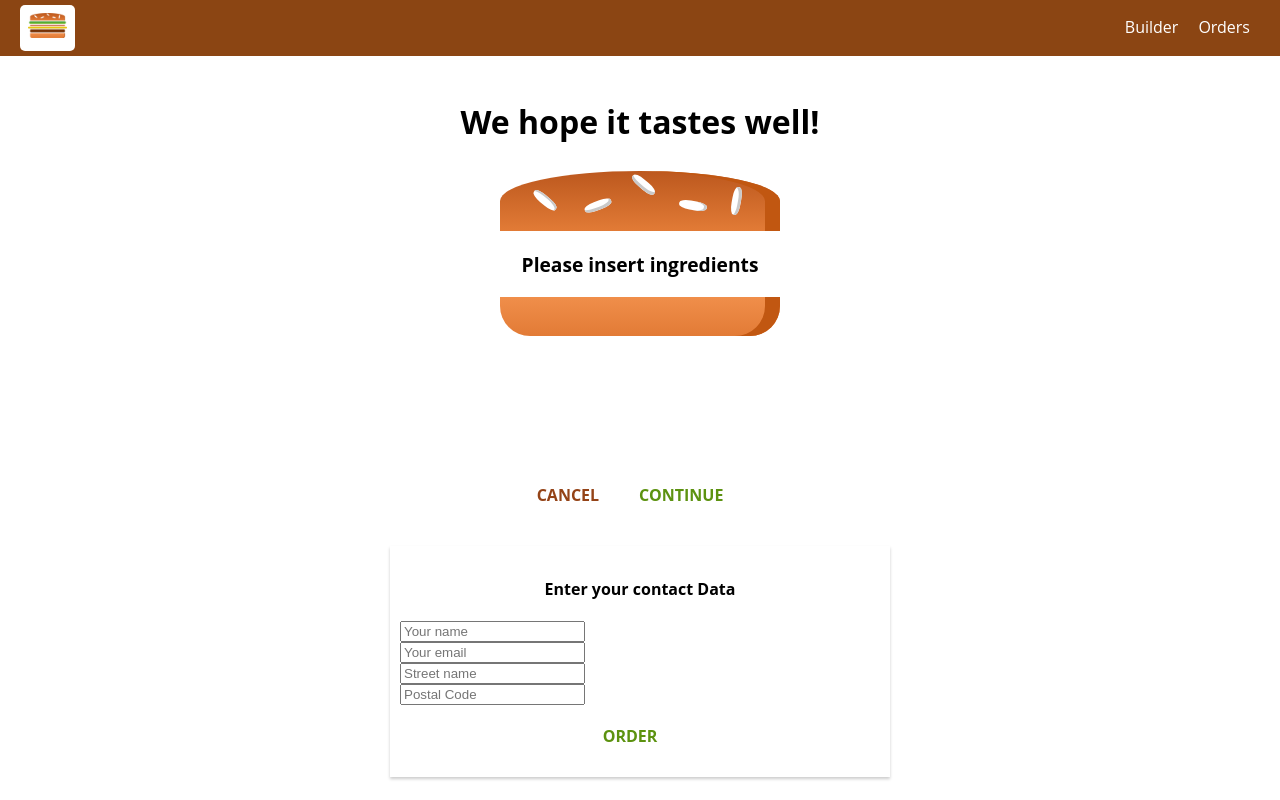
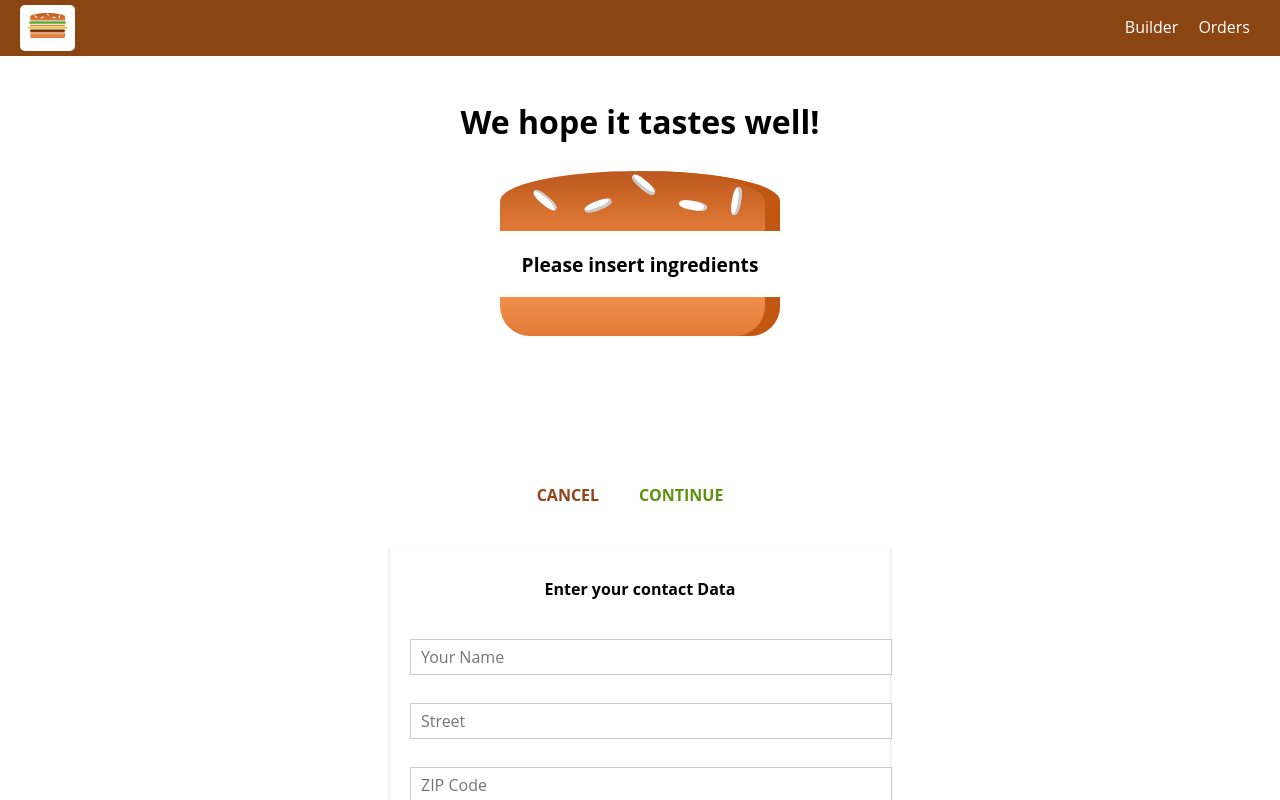
Before and after one commit to samon03/BurgerBuilder-React, a React (Create React App) app: page /checkout in a window 1280 px wide. Both pictures are taken after a click on the button "CONTINUE". Shown: the top 800 px of the page. Built offline with nearby package versions, Linux system fonts and the light colour scheme.

Commit message:
validation

```diff
--- /dev/null
+++ b/src/components/UI/Input/Input.js
@@ -0,0 +1,47 @@
+import React from 'react';
+import classes from './Input.module.css';
+
+const input = (props) => {
+
+    let inputElement = null;
+
+    switch (props.elementType) {
+        case ('input'):
+            inputElement = <input className={classes.InputElement}
+            {...props.elementConfig} value={props.value}
+            onChange={props.changed}/>
+            break;
+        case ('textarea'):
+            inputElement = <textarea className={classes.InputElement}
+            {...props.elementConfig} value={props.value}
+            onChange={props.changed}/>
+            break;
+        case ('select'):
+            inputElement = (
+                <select
+                    className={classes.InputElement}
+                    value={props.value}
+                    onChange={props.changed}>
+                    {props.elementConfig.options.map(option => (
+                        <option key={option.value} value={option.value}>
+                            {option.displayValue}
+                        </option>
+                    ))}
+                </select>
+            );
+            break;
+        default:
+            inputElement = <input className={classes.InputElement}
+            {...props.elementConfig} value={props.value}
+            onChange={props.changed}/>
+            break;
+    }
+    return(
+        <div className={classes.Input}>
+            <label className={classes.Label}>{props.label}</label>
+            {inputElement}
+        </div>
+    )
+}
+
+export default input;
--- /dev/null
+++ b/src/components/UI/Input/Input.module.css
@@ -0,0 +1,26 @@
+.Input {
+    width: 100%;
+    padding: 10px;
+    box-sizing: border-box;
+}
+
+.Label {
+    font-weight: bold;
+    display: block;
+    margin-bottom: 8px;
+}
+
+.InputElement {
+    outline: none;
+    border: 1px solid #ccc;
+    background-color: white;
+    font: inherit;
+    padding: 6px 10px;
+    display: block;
+    width: 100%;
+}
+
+.InputElement:focus {
+    outline: none;
+    background-color: #ccc;
+}
--- a/src/containers/Checkout/ContactData/ContactData.js
+++ b/src/containers/Checkout/ContactData/ContactData.js
@@ -3,14 +3,84 @@
 import Button from './../../../components/UI/Button/Button';
 import axios from '../../../axios-order';
 import Spinner from '../../../components/UI/Spinner/Spinner'
+import Input from '../../../components/UI/Input/Input';
+
 
 class ContactData extends Component {
     state = {
-        name: '',
-        email: '',
-        address: {
-            street: '',
-            postalCode: ''
+        orderForm: {
+            name: {
+                elementType: 'input',
+                elementConfig: {
+                    type: 'text',
+                    placeholder: 'Your Name'
+                },
+                value: '',
+                validation: {
+                    required: true
+                },
+                valid: false
+            },
+            street: {
+                elementType: 'input',
+                elementConfig: {
+                    type: 'text',
+                    placeholder: 'Street'
+                },
+                value: '',
+                validation: {
+                    required: true
+                },
+                valid: false
+            },
+            zipCode: {
+                elementType: 'input',
+                elementConfig: {
+                    type: 'text',
+                    placeholder: 'ZIP Code'
+                },
+                value: '',
+                validation: {
+                    required: true,
+                    minLength: 5,
+                    maxLength: 5
+                },
+                valid: false
+            },
+            country: {
+                elementType: 'input',
+                elementConfig: {
+                    type: 'text',
+                    placeholder: 'Country'
+                },
+                value: '',
+                validation: {
+                    required: true
+                },
+                valid: false
+            },
+            email: {
+                elementType: 'input',
+                elementConfig: {
+                    type: 'email',
+                    placeholder: 'Your E-Mail'
+                },
+                value: '',
+                validation: {
+                    required: true
+                },
+                valid: false
+            },
+            deliveryMethod: {
+                elementType: 'select',
+                elementConfig: {
+                    options: [
+                        {value: 'fastest', displayValue: 'Fastest'},
+                        {value: 'cheapest', displayValue: 'Cheapest'}
+                    ]
+                },
+                value: ''
+            }
         },
         loading: false
     }
@@ -19,20 +89,17 @@
         event.preventDefault();
         console.log(this.props.ingredients);
 
+        const formData = {};
+
+        for (let formIdent in this.state.orderForm){
+             formData[formIdent] = this.state.orderForm[formIdent].value;
+        }
+
         this.setState({loading: true});
         const order = {
             ingredients: this.props.ingredients,
             price: this.props.price,
-            customer: {
-                name: 'Shiliya Samon',
-                address: {
-                    street: 'Testtest',
-                    zipcode: '2345',
-                    email: 'samon@gmail.com'
-
-                },
-                delivaryMethod: 'fastest'
-            }
+            orderData: formData
         }
        axios.post('/orders.json', order)
        .then(response => {
@@ -47,16 +114,61 @@
 
     }
 
+    checkValidity = (value, rules) => {
+        let isValid = true;
+
+        if(rules.required) {
+            isValid = value.trim() !== '' && isValid;
+        }
+
+        if(rules.minLength) {
+            isValid = value.length >= rules.minLength && isValid;
+        }
+
+        if(rules.maxLength) {
+            isValid = value.length <= rules.maxLength && isValid;
+        }
+
+        return isValid;
+    }
+
+    inputChangedHandler = (event, inputIdentifier) => {
+        const updateOrderForm = {
+            ...this.state.orderForm
+        }
+
+        const updatedElement = {
+            ...updateOrderForm[inputIdentifier]
+        }
+
+        updatedElement.value = event.target.value ;
+        updatedElement.valid = this.checkValidity(updatedElement.value, updatedElement.validation);
+        updateOrderForm[inputIdentifier] = updatedElement;
+        console.log(updatedElement);
+        this.setState({orderForm: updateOrderForm});
+    }
+
     render() {
+        const formElementsArray = [];
+        for (let key in this.state.orderForm) {
+            formElementsArray.push({
+                id: key,
+                config: this.state.orderForm[key]
+            });
+        }
+
         let form = (
-            <form>
-                    <input type="text" name="name" placeholder="Your name" />
-                    <input type="email" name="email" placeholder="Your email" />
-                    <input type="text" name="street" placeholder="Street name" />
-                    <input type="text" name="postal" placeholder="Postal Code" />
-
-                    <Button btnType="Success" clicked={this.orderHandler}>ORDER</Button>
-                </form>
+            <form onSubmit={this.orderHandler}>
+               {formElementsArray.map(formElement => (
+                    <Input
+                        key={formElement.id}
+                        elementType={formElement.config.elementType}
+                        elementConfig={formElement.config.elementConfig}
+                        value={formElement.config.value}
+                        changed={(event) => this.inputChangedHandler(event, formElement.id)}/>
+                ))}
+                <Button btnType="Success">ORDER</Button>
+            </form>
         );
 
         if (this.state.loading) {
--- a/src/containers/Checkout/ContactData/ContactData.module.css
+++ b/src/containers/Checkout/ContactData/ContactData.module.css
@@ -8,10 +8,6 @@
     box-sizing: border-box;
 }
 
-input {
-    display: block;
-}
-
 @media (min-width: 600px) {
    .ContactData {
        width: 500px;
```
